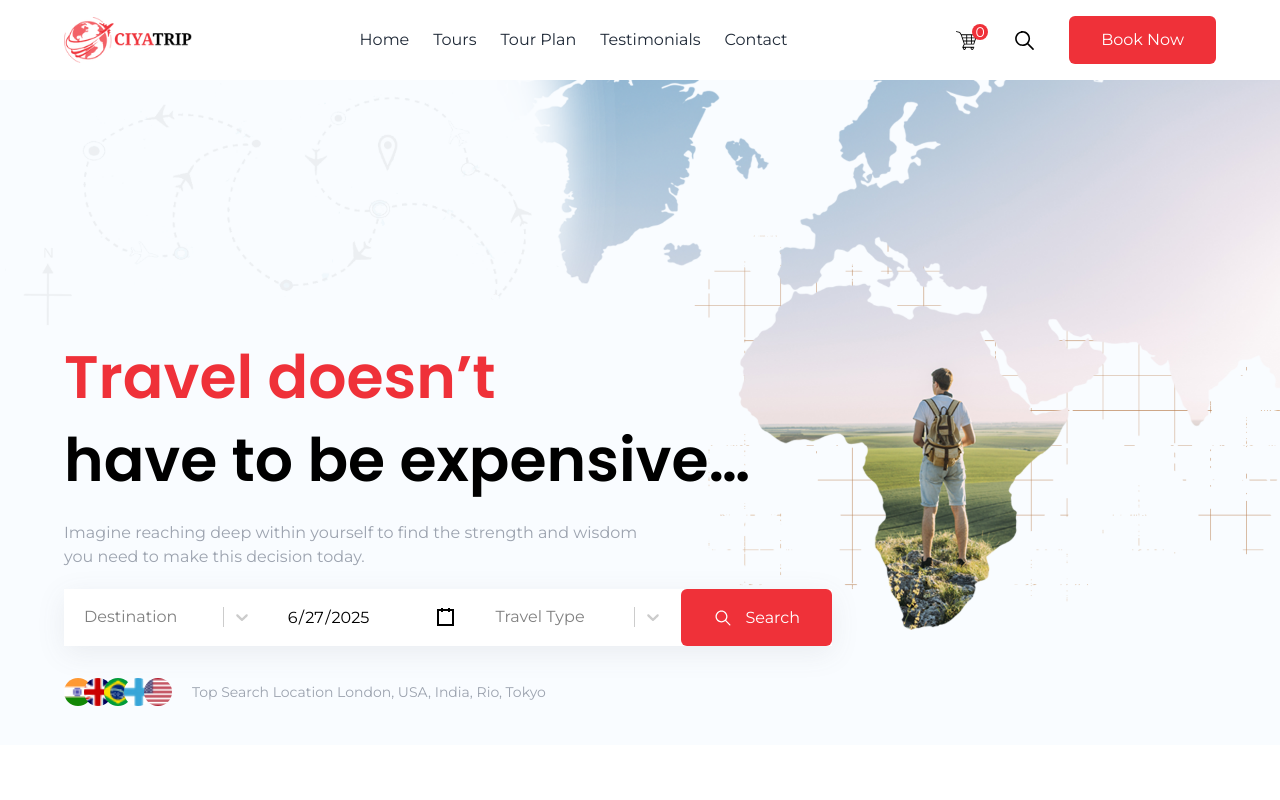
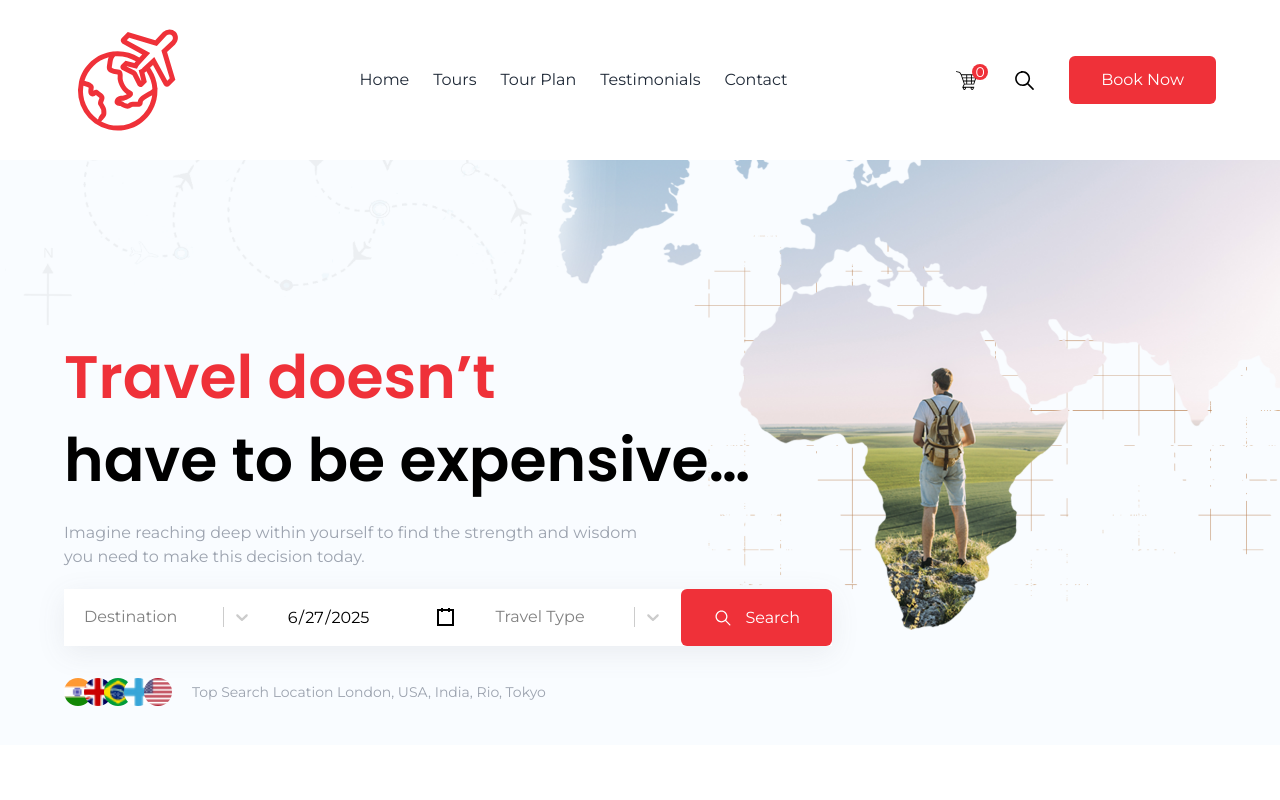
Before and after one commit to jawadelachhab/ciya-trip-react-ts, a React (Vite) app: page / in a window 1280 px wide. Shown: the top 800 px of the page. Built offline with nearby package versions, Linux system fonts and the light colour scheme.

Commit message:
update logo and favicon

```diff
--- a/index.html
+++ b/index.html
@@ -2,7 +2,7 @@
 <html lang="en">
   <head>
     <meta charset="UTF-8" />
-    <link rel="icon" type="image/png" href="/images/common/favicon.png" />
+    <link rel="icon" type="image/svg" href="/images/common/favicon.svg" />
     <meta name="viewport" content="width=device-width, initial-scale=1.0" />
     <title>Ciyatrip - Tour & Travel Hotel Website</title>
   </head>
--- a/src/components/common/Header.tsx
+++ b/src/components/common/Header.tsx
@@ -28,7 +28,7 @@ const NavLink = ({ path, text, onClick }: NavLinkProps) => {
 const Logo = () => (
   <div className="logo">
     <Link to="/">
-      <img src="/images/common/logo.png" alt="Logo" className="w-32" />
+      <img src="/images/common/logo.svg" alt="Logo" className="w-32" />
     </Link>
   </div>
 );
```
Also changed, not shown: public/images/common/favicon.svg (added), public/images/common/logo.svg (added).
